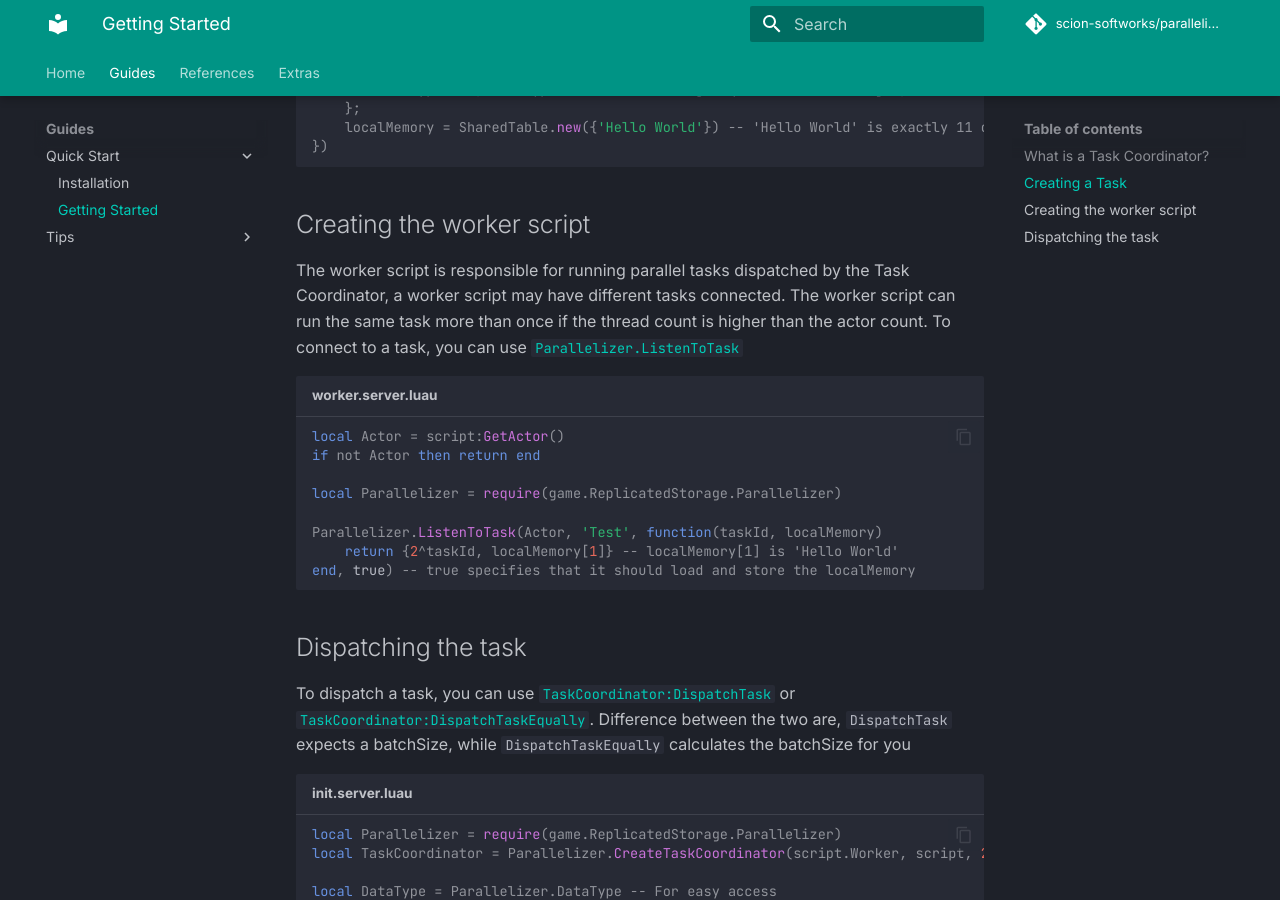
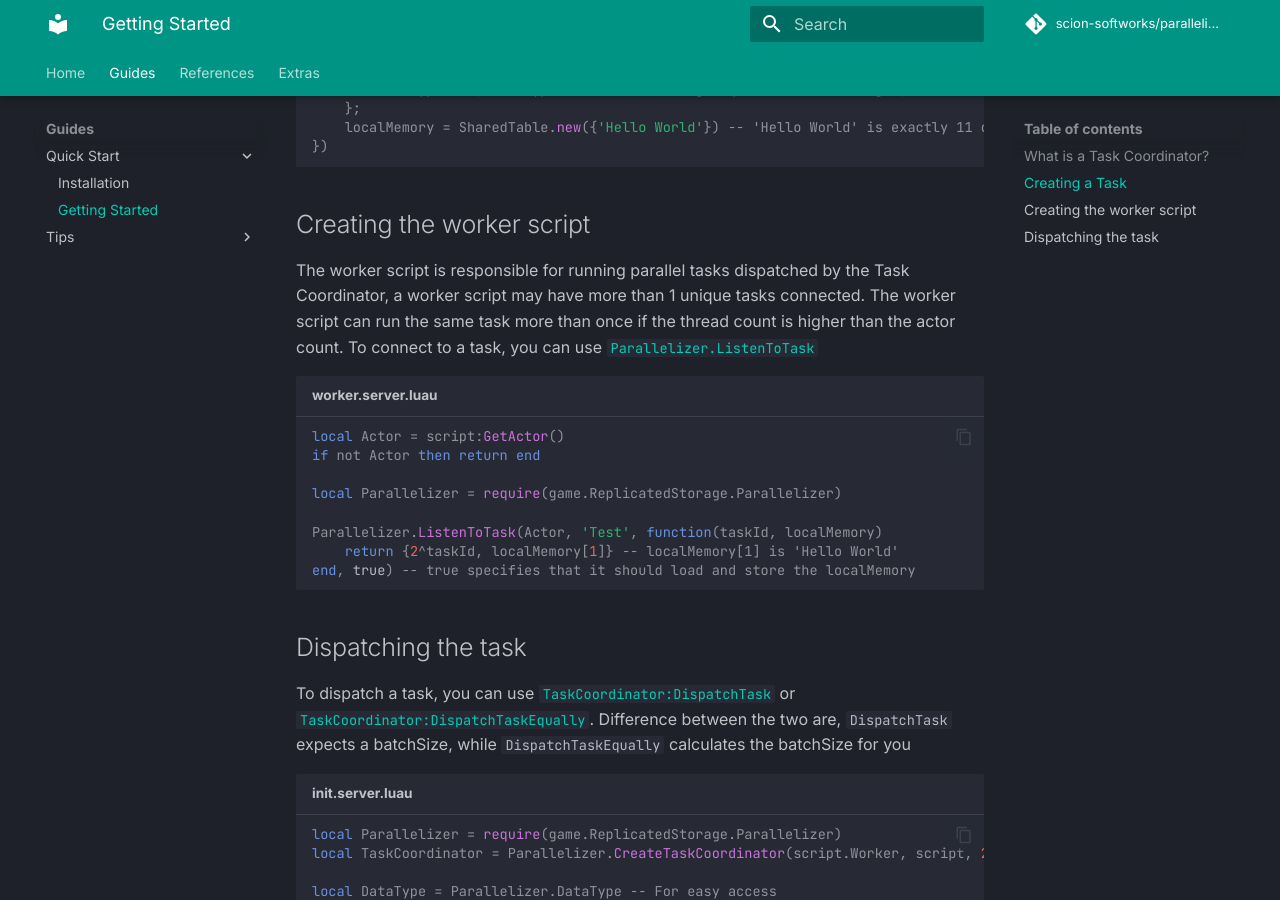
Before and after one commit to scion-softworks/parallelizer, an MkDocs documentation site: the page built from docs/guides/quick-start/getting-started.md, in a window 1280 px wide and 900 px high, scrolled down 944 px. Built offline with MkDocs 1.6.1 and Material for MkDocs 9.7.7, drawn with Linux system fonts in a browser that asks for light colours; comment, search, counter and statistics services are not loaded.

Commit message:
docs: improve clarity

````diff
--- a/docs/guides/quick-start/getting-started.md
+++ b/docs/guides/quick-start/getting-started.md
@@ -27,7 +27,7 @@ local TestTask = TaskCoordinator:DefineTask('Test', {
 ```
 
 ## Creating the worker script
-The worker script is responsible for running parallel tasks dispatched by the Task Coordinator, a worker script may have different tasks connected. The worker script can run the same task more than once if the thread count is higher than the actor count. To connect to a task, you can use [`Parallelizer.ListenToTask`](/parallelizer/api#listentotask)
+The worker script is responsible for running parallel tasks dispatched by the Task Coordinator, a worker script may have more than 1 unique tasks connected. The worker script can run the same task more than once if the thread count is higher than the actor count. To connect to a task, you can use [`Parallelizer.ListenToTask`](/parallelizer/api#listentotask)
 ```luau title="worker.server.luau"
 local Actor = script:GetActor()
 if not Actor then return end
````
